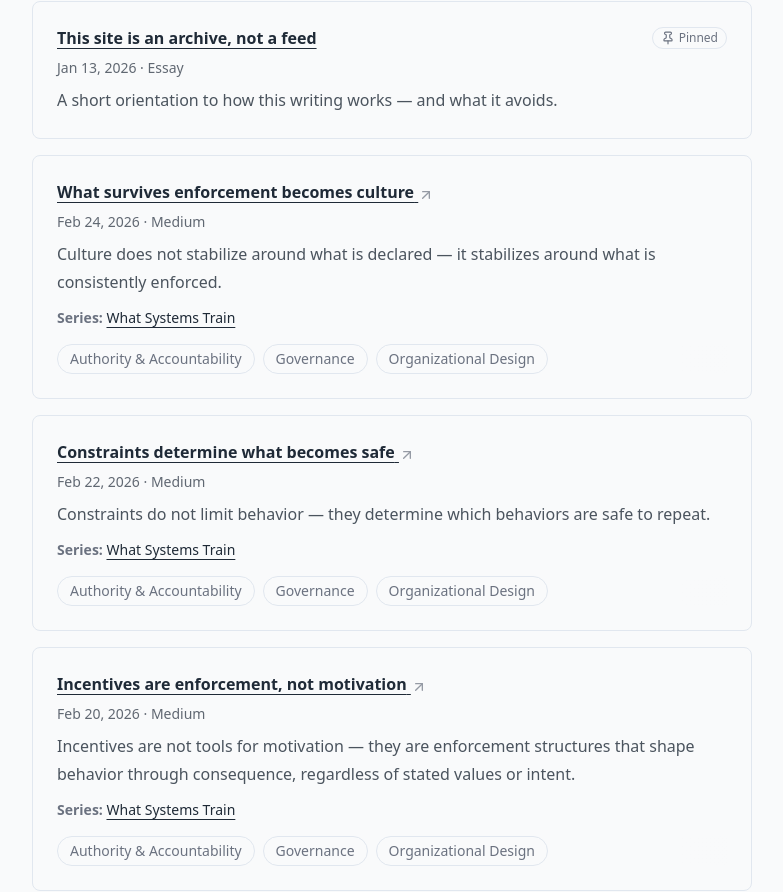
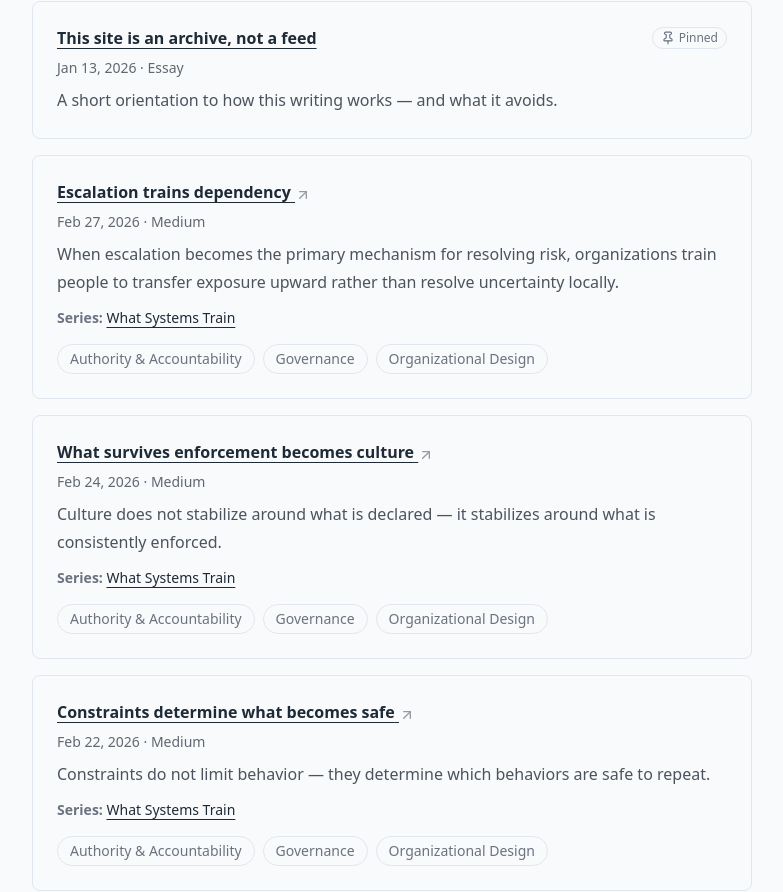
Before and after one commit to andrewjfrancis/andrewjfrancis-site, a Next.js app: page /writing in a window 1280 px wide. Shown: the part 694-1586 px from the top of the page, without its empty margins (248-1031 px from the left). Built offline with nearby package versions, Linux system fonts and the light colour scheme.

Commit message:
Publish “Escalation trains dependency”
Adds new writing entry and publishes it on-site.
Includes metadata, tags, publish date, and listing updates.
Links out to Medium version where applicable.

```diff
--- a/app/work/page.tsx
+++ b/app/work/page.tsx
@@ -40,7 +40,7 @@ export default function WorkPage() {
             Not because people lack urgency, but because decisions do not hold.
           </p>
           <p>
-            Most breakdowns attributed to culture, talent, or communication are
+            Most breakdowns attributed to culture, talent or communication are
             structural. Authority is unclear. Constraints shift. Coordination
             expands to compensate for missing closure.
           </p>
--- a/app/writing/_data/articles.ts
+++ b/app/writing/_data/articles.ts
@@ -23,6 +23,18 @@ export type Article = {
 export const PAGE_SIZE = 10;
 
 export const ARTICLES_REAL: Article[] = [
+  {
+    id: "2026-02-27-01",
+    title: "Escalation trains dependency",
+    date: "2026-02-27",
+    year: 2026,
+    excerpt:
+      "When escalation becomes the primary mechanism for resolving risk, organizations train people to transfer exposure upward rather than resolve uncertainty locally.",
+    source: "medium",
+    externalUrl:
+      "https://medium.com/@andrewjfrancis/escalation-trains-dependency-42facb9fd08d",
+    tags: ["Authority & Accountability", "Governance", "Organizational Design"],
+  },
   {
     id: "2026-02-24-01",
     title: "What survives enforcement becomes culture",
--- a/app/writing/_data/series.ts
+++ b/app/writing/_data/series.ts
@@ -40,6 +40,7 @@ export const SERIES: Series[] = [
       "2026-02-20-01",
       "2026-02-22-01",
       "2026-02-24-01",
+      "2026-02-27-01",
     ],
   },
   {
```
